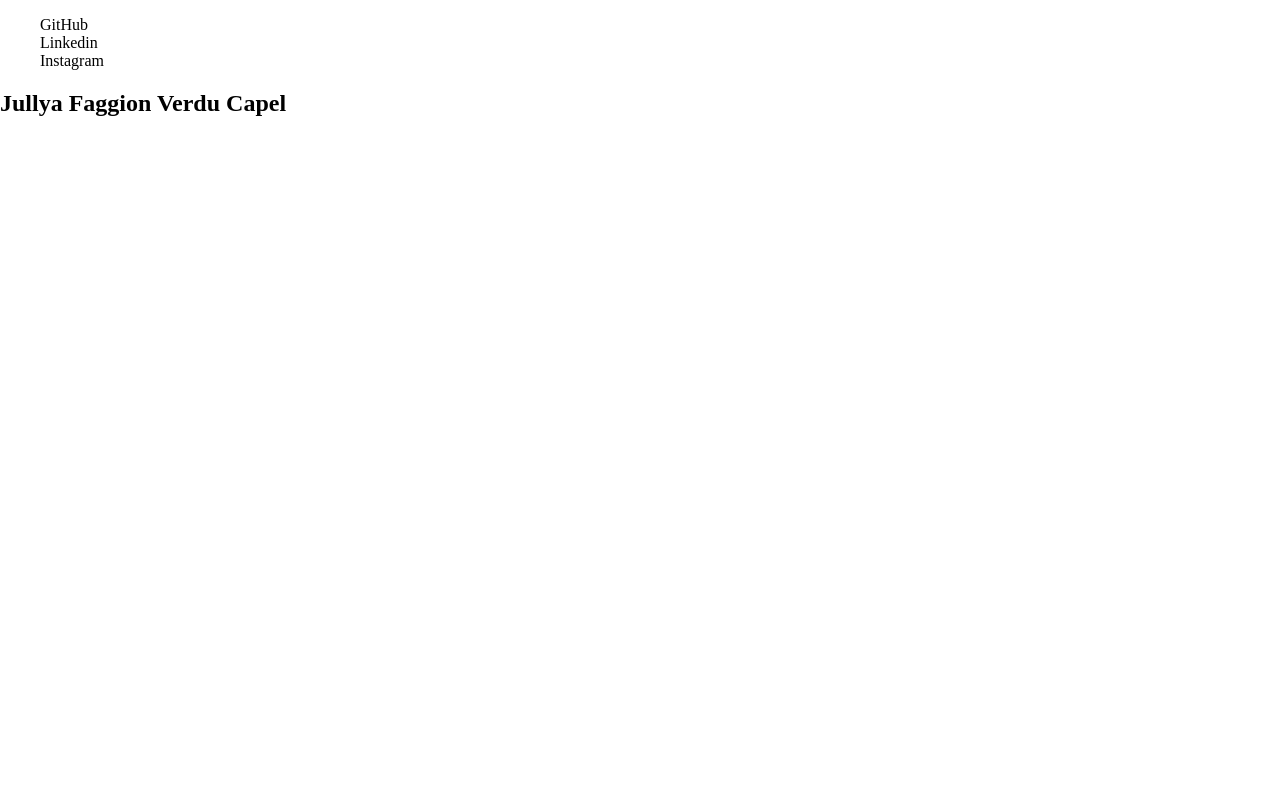
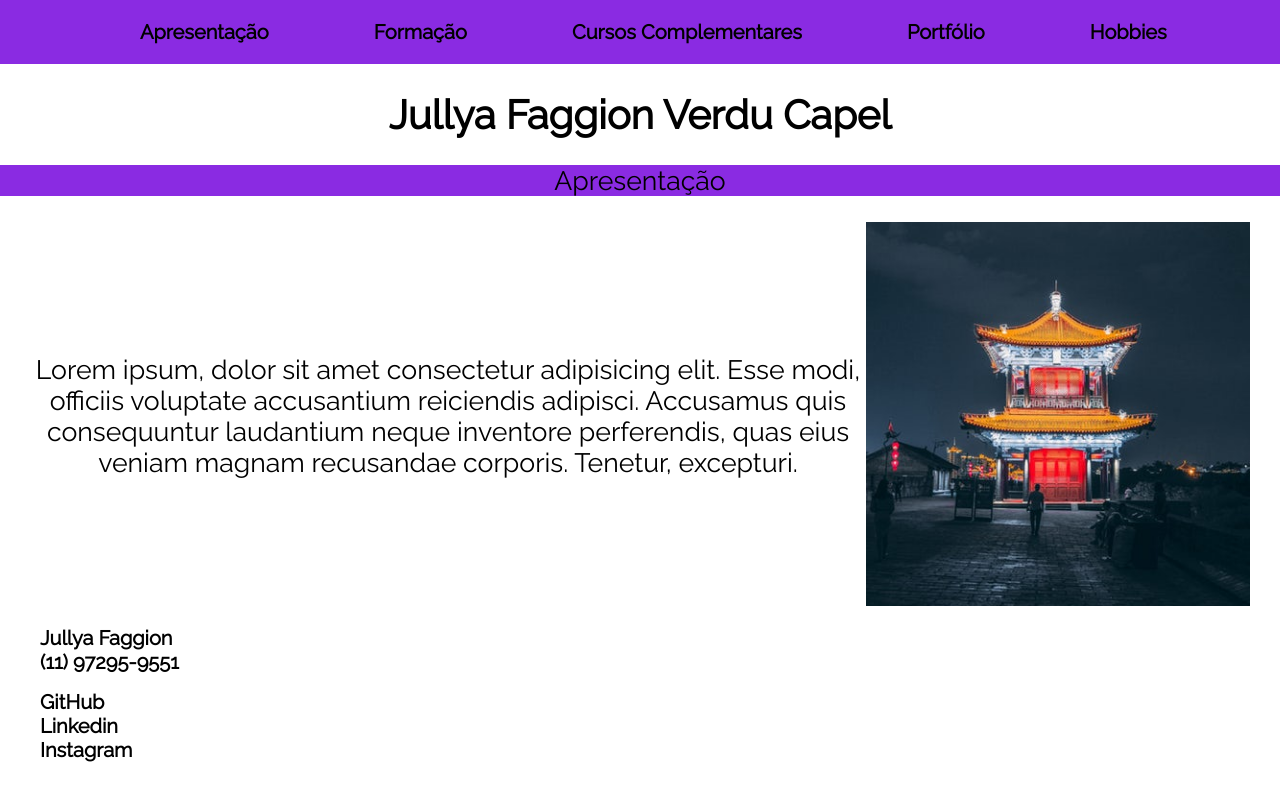
Before and after one commit to JullyaFaggion/ProjetoCurr-culo, a plain HTML site: page index.html in a window 1280 px wide. Drawn offline with Linux system fonts and the light colour scheme.

Commit message:
adicionar apresentacao e footer

```diff
--- a/assets/style/style.css
+++ b/assets/style/style.css
@@ -1,11 +1,14 @@
 body {
     margin: 0;
     padding: 0;
+    font-family: 'Raleway', sans-serif;
 }
 
 ul, li {
     list-style: none;
     color: black;
+    font-weight: bold;
+    font-size: 15pt;
 }
 
 a {
@@ -15,10 +18,53 @@ a {
 
 .lista {
     display: flex;
-    background-color: aqua;
-    justify-content: space-between;
+    background-color: blueviolet;
 }
 
 .lista li {
     display: inline;
+    margin-left: 100px;
 }
+
+a:hover {
+    color: beige;
+    font-weight: bold;
+}
+
+h1 {
+    text-align: center;
+    font-size: 40px;
+}
+
+.container {
+    display: flex;
+    flex-wrap: row wrap;
+    flex-direction: row-reverse;
+    align-items: center;
+}
+
+#apresentacao {
+    margin-left: 30px;
+    margin-right: 30px;
+}
+
+.container > div > img {
+    width: 30vw;
+    height: 30vw;
+}
+
+body > div {
+    background-color: blueviolet;
+    margin-bottom: 5px;
+}
+
+body > div > p {
+    font-size: 20pt;
+    color: black;
+    text-align: center;
+}
+
+p {
+    font-size: 20pt;
+    text-align: center;
+}
--- a/index.html
+++ b/index.html
@@ -8,24 +8,57 @@
     <meta name="description" content="Portfolio com informações e curiosidades sobre uma pessoa.">
     <meta http-equiv="X-UA-Compatible" content="ie=edge">
     <link rel="stylesheet" href="assets/style/style.css">
-    <title>Currículo</title>
+    <link href="https://fonts.googleapis.com/css?family=Raleway" rel="stylesheet">
+    <title>Jullya Faggion | Currículo</title>
 </head>
 <body>
     <header>
-        <nav>
+        <nav class="lista">
             <ul>
-                <li><a href="">GitHub</a></li>
-                <li><a href="">Linkedin</a></li>
-                <li><a href="">Instagram</a></li>
+                <li><a href="#apresentacao">Apresentação</a></li>
+                <li><a href="#formacao">Formação</a></li>
+                <li><a href="#cursos">Cursos Complementares</a></li>
+                <li><a href="#portfolio">Portfólio</a></li>
+                <li><a href="#hobbies">Hobbies</a></li>
             </ul>
         </nav>
     </header>
 
-    <section>
-        <div>
-            <h1>Jullya Faggion Verdu Capel</h1>
+    <h1>Jullya Faggion Verdu Capel</h1>
+
+    <div>
+        <p>Apresentação</p>
+    </div>
+
+    <section id="apresentacao">
+        <div class="container">
+            <div>
+                <img src="assets/images/hey.jpeg" alt="Jullya">
+            </div>
+            <div>
+                <p>Lorem ipsum, dolor sit amet consectetur adipisicing elit. Esse modi, officiis voluptate accusantium reiciendis adipisci. Accusamus quis consequuntur laudantium neque inventore perferendis, quas eius veniam magnam recusandae corporis. Tenetur, excepturi.</p>
+            </div>
         </div>
     </section>
 
+
+
+    <footer>
+        <div>
+            <div>
+                <ol>
+                    <li>Jullya Faggion</li>
+                    <li>(11) 97295-9551</li>
+                </ol>
+            </div>
+            <div>
+                <ol>
+                    <li><a href="">GitHub</a></li>
+                    <li><a href="">Linkedin</a></li>
+                    <li><a href="">Instagram</a></li>
+                </ol>
+            </div>
+        </div>
+    </footer>
 </body>
 </html>
```
Also changed, not shown: assets/images/hey.jpeg (added).
